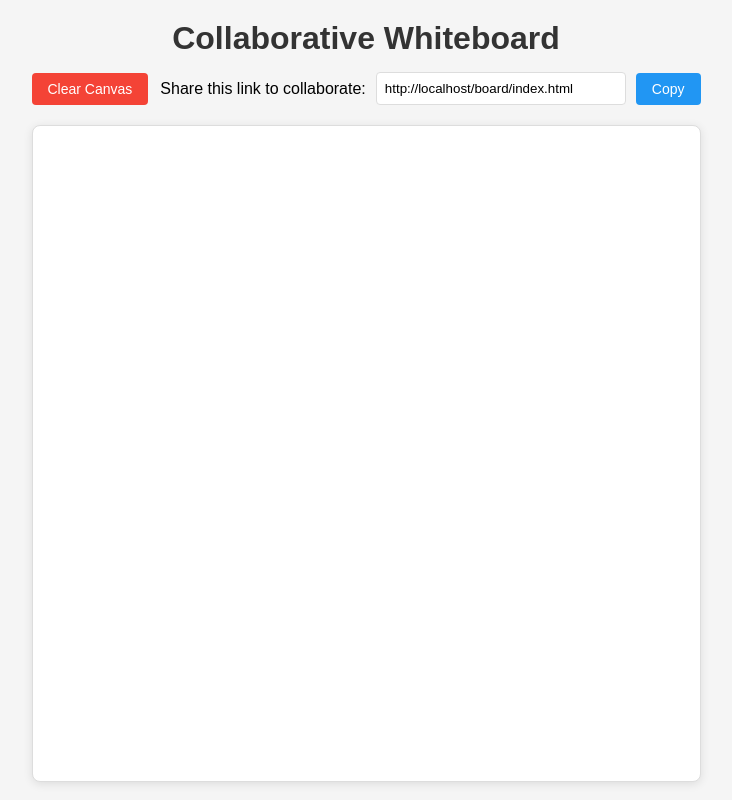
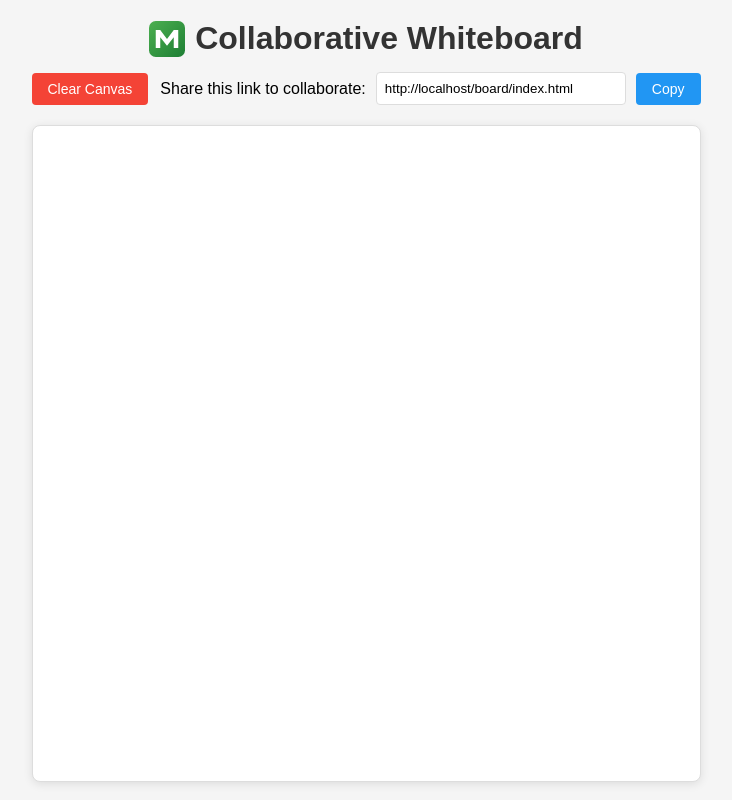
Before and after one commit to mudassir-16/Collaborative-white-board, a website: page public/index.html in a window 1280 px wide. Shown: the whole page, without its empty margins (274-1006 px from the left). Drawn offline with nearby package versions, Linux system fonts and the light colour scheme; no server answers.

Commit message:
Add custom 'M' branding
- Add public/logo-m.svg
- Show logo in header and set as favicon
- Add basic styles for brand row

```diff
--- a/public/index.html
+++ b/public/index.html
@@ -4,12 +4,16 @@
   <meta charset="UTF-8">
   <meta name="viewport" content="width=device-width, initial-scale=1.0">
   <title>Collaborative Whiteboard</title>
+  <link rel="icon" type="image/svg+xml" href="/logo-m.svg">
   <link rel="stylesheet" href="style.css">
 </head>
 <body>
   <div class="container">
     <div class="header">
-      <h1>Collaborative Whiteboard</h1>
+      <div class="brand">
+        <img src="/logo-m.svg" alt="M Logo" class="logo" width="36" height="36">
+        <h1>Collaborative Whiteboard</h1>
+      </div>
       <div class="tools">
         <button id="clearBtn">Clear Canvas</button>
         <div class="session-info">
--- a/public/style.css
+++ b/public/style.css
@@ -26,6 +26,19 @@ body {
   flex-direction: column;
   gap: 15px;
   margin-bottom: 20px;
+}
+
+.brand {
+  display: flex;
+  align-items: center;
+  justify-content: center;
+  gap: 10px;
+}
+
+.logo {
+  display: inline-block;
+  width: 36px;
+  height: 36px;
 }
 
 h1 {
```
Also changed, not shown: package.json (indentation only), public/logo-m.svg (added).
